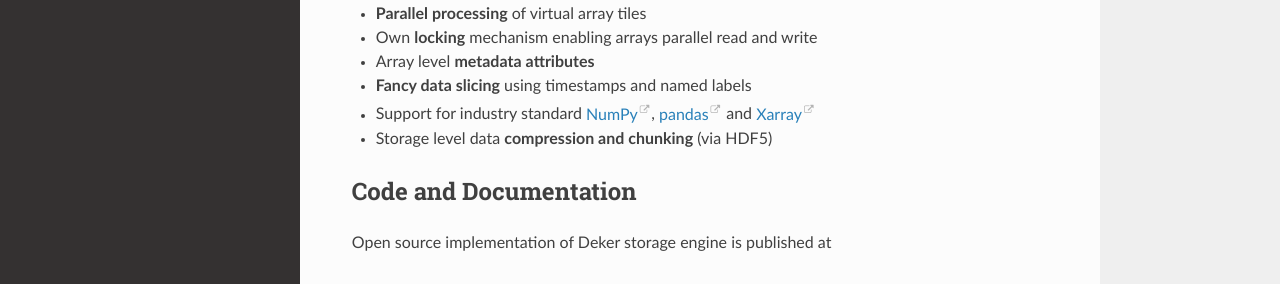
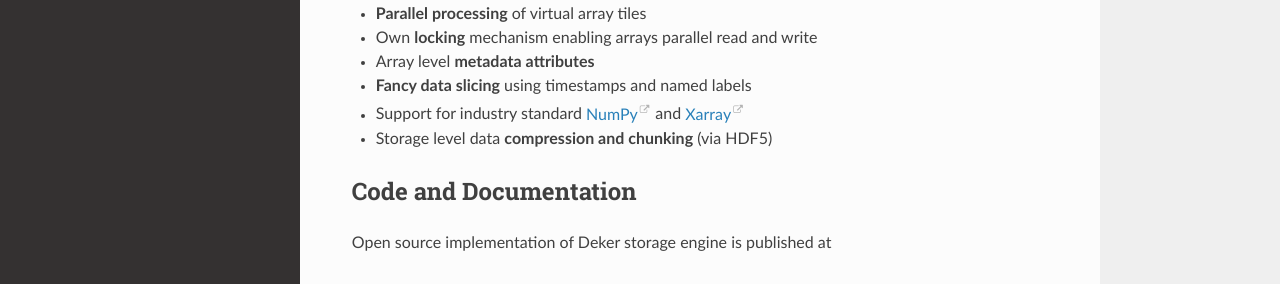
Before and after one commit to openweathermap/deker, a Sphinx documentation site: the page built from docs/index.rst, in a window 1280 px wide and 1390 px high. Shown: the part 794-1078 px from the top of the window. Built offline with Sphinx 7.4.7 and the Read the Docs theme 2.0.0, drawn with Linux system fonts in a browser that asks for light colours.

```diff
--- a/docs/deker/installation.rst
+++ b/docs/deker/installation.rst
@@ -120,7 +120,7 @@ If you have already installed Deker, you can simply install plugin to use it by:
     pip install deker-server-adapters
 
 
-Install all the options at once
+Install All at Once
 =================================
 You can install all the above mentioned options at once by:
 
--- a/docs/index.rst
+++ b/docs/index.rst
@@ -65,11 +65,10 @@ Features
 * Own **locking** mechanism enabling arrays parallel read and write
 * Array level **metadata attributes**
 * **Fancy data slicing** using timestamps and named labels
-* Support for industry standard NumPy_, pandas_ and Xarray_
+* Support for industry standard NumPy_ and Xarray_
 * Storage level data **compression and chunking** (via HDF5)
 
 .. _NumPy: https://numpy.org/doc/stable/
-.. _pandas: https://pandas.pydata.org/docs/
 .. _Xarray: https://docs.xarray.dev/en/stable/
 
 
```
